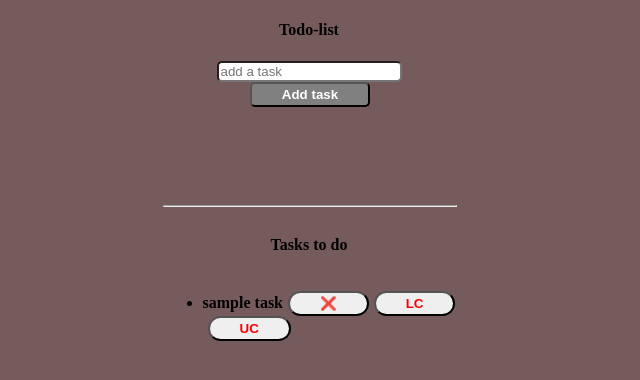
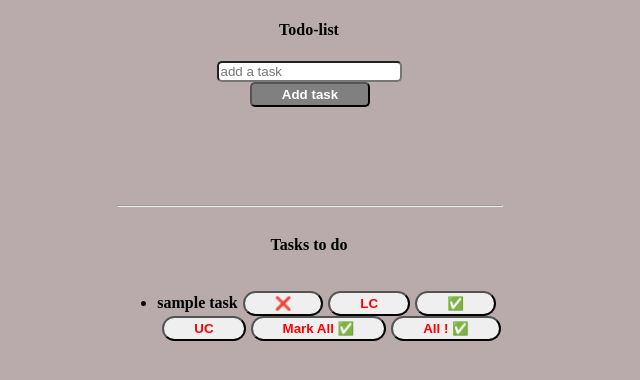
Before and after one commit to Rajit909/React_practice-main-, a React (Create React App) app: page / in a window 1280 px wide. Shown: the top 380 px of the page, without its empty margins (331-971 px from the left). Built offline with nearby package versions, Linux system fonts and the light colour scheme.

Commit message:
mark as done

```diff
--- a/src/App.css
+++ b/src/App.css
@@ -1,5 +1,5 @@
 body{
-    background-color: rgb(117, 91, 91);
+    background-color: rgb(185, 171, 171);
 }
 .container{
     border: 2px solid black;
--- a/src/component/TodoList.jsx
+++ b/src/component/TodoList.jsx
@@ -3,13 +3,17 @@ import { useState } from "react";
 import { v4 as uuidv4 } from "uuid";
 
 function TodoList() {
-  let [todos, setTodos] = useState([{ task: "sample task", id: uuidv4() }]);
+
+  let [todos, setTodos] = useState([
+    { task: "sample task", id: uuidv4(), isDone: false }
+  ]);
+
   let [newTodo, setNewTodo] = useState([""]);
 
   let addNewTodo = () => {
     console.log("new");
     setTodos((prevTodos) => {
-      return [...prevTodos, { task: newTodo, id: uuidv4() }];
+      return [...prevTodos, { task: newTodo, id: uuidv4(), isDone: false }];
     });
     setNewTodo("");
   };
@@ -58,6 +62,42 @@ function TodoList() {
       })
     )
   }
+  let markDone = (id) => {
+    setTodos((prevTodos) =>
+      prevTodos.map((todo) => {
+       if(todo.id === id){
+        return {
+          ...todo,
+          isDone: true
+        }
+       }else{
+          return todo;
+       }
+      })
+    )
+  }
+  let markAllDone = () => {
+    setTodos((prevTodos) =>
+      prevTodos.map((todo) => {
+       return {
+        ...todo,
+        isDone: true
+       }
+      })
+    )
+  }
+  let markAllNotDone = () => {
+    setTodos((prevTodos) =>
+      prevTodos.map((todo) => {
+       return {
+        ...todo,
+        isDone: false
+       }
+      })
+    )
+  }
+
+
 
   return (
     <>
@@ -69,7 +109,6 @@ function TodoList() {
             value={newTodo}
             onChange={updateTodoValue}
           />
-
           <button
             style={{
               backgroundColor: "gray",
@@ -91,18 +130,27 @@ function TodoList() {
           <ul>
             {todos.map((todo) => (
               <li key={todo.id}>
-                <span>{todo.task}</span>
+                <span style={todo.isDone ? {textDecorationLine: "line-through"}: {}}> {todo.task}</span>
                 <button id="taskbtn" onClick={() => delTask(todo.id)}>
                   ❌
                 </button>
                 <button id="taskbtn" onClick={() => lowerCaseOne(todo.id)}>
                   LC
                 </button>
+                <button id="taskbtn" onClick={() => markDone(todo.id)}>
+                  ✅
+                </button>
               </li>
             ))}
             <button id="taskbtn" onClick={upperCaseAll}>
               UC
             </button>
+            <button id="taskbtn" onClick={markAllDone}>
+                Mark All ✅
+                </button>
+            <button id="taskbtn" onClick={markAllNotDone}>
+                All ! ✅
+                </button>
             {/* <button id="taskbtn" onClick={lowerCaseAll}>
               lowerCase
             </button> */}
```
